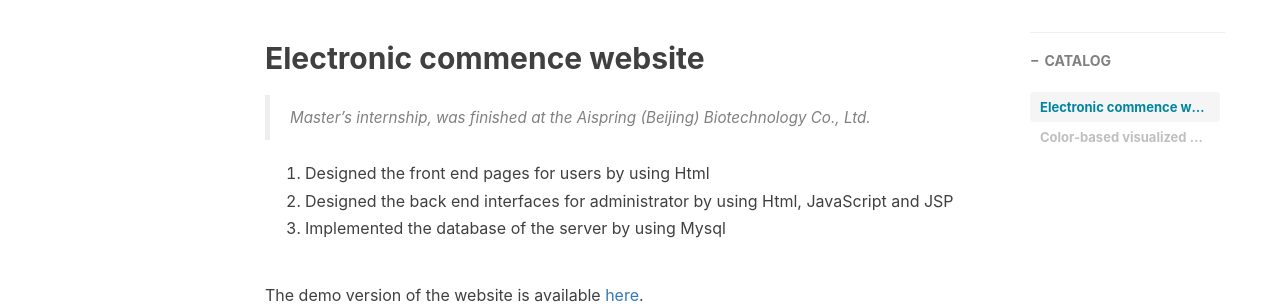
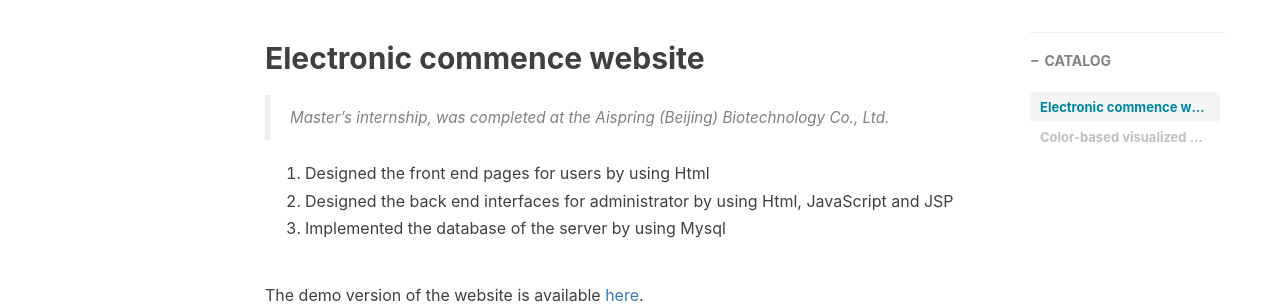
Before and after one commit to wangzh3/wangzh3.github.io, a Jekyll site: the page built from _posts/2019-10-19-Software-and-web-design.md, in a window 1280 px wide and 1400 px high, scrolled down 279 px. Shown: the part 152-456 px from the top of the window. Built offline with Jekyll 4.4.1, drawn with Linux system fonts in a browser that asks for light colours; nearby versions of some CDN libraries; comment, search, counter and statistics services are not loaded; some of the changed text lies outside the part shown.

Commit message:
Update 2019-10-19-Software-and-web-design.md

```diff
--- a/_posts/2019-10-19-Software-and-web-design.md
+++ b/_posts/2019-10-19-Software-and-web-design.md
@@ -11,7 +11,7 @@ tags:
 ---
 ## Electronic commence website
 
->Master's internship, was finished at the Aispring (Beijing) Biotechnology Co., Ltd.
+>Master's internship, was completed at the Aispring (Beijing) Biotechnology Co., Ltd.
 
 1. Designed the front end pages for users by using Html<br>
 2. Designed the back end interfaces for administrator by using Html, JavaScript and JSP<br>
```
Also changed, not shown: other parts of _posts/2019-10-19-Software-and-web-design.md (+2 -0 lines).
